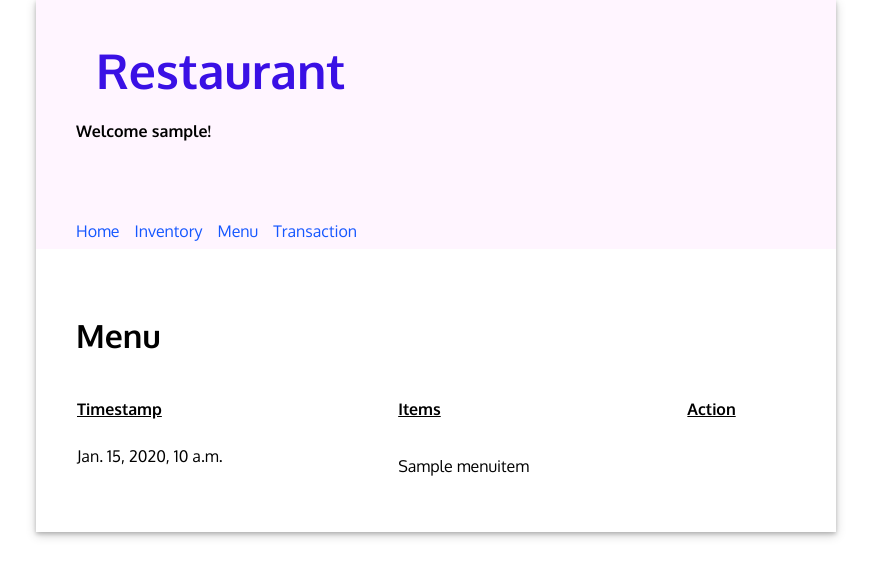
After one commit to majar-practice-project/django-restaurant, a Django app: page /restaurant/purchases in a window 1280 px wide. The commit adds this page. Shown: the top 577 px of the page, without its empty margins (204-1075 px from the left). Run offline with Django 4.2, Linux system fonts and the light colour scheme; a user stored in the database is signed in; tables that the repository leaves empty hold one stand-in row (values such as "Sample post").

Commit message:
feat: Implement listview for purchases

```diff
--- a/restaurant/admin.py
+++ b/restaurant/admin.py
@@ -1,8 +1,7 @@
+from typing import Any
 from django.contrib import admin
 from .models import Ingredient, IngredientRequirement, MenuItem, Purchase
 
-
-# Register your models here.
 admin.site.register(Ingredient)
 admin.site.register(IngredientRequirement)
 admin.site.register(MenuItem)
--- a/restaurant/models.py
+++ b/restaurant/models.py
@@ -47,4 +47,4 @@ class Purchase(models.Model):
     items = models.ManyToManyField(MenuItem)
 
     def __str__(self):
-        return f'{self.timestamp} - {self.items}'
+        return f'{self.timestamp} - {[i.name for i in self.items.all()]}'
--- a/restaurant/templates/base.html
+++ b/restaurant/templates/base.html
@@ -41,6 +41,7 @@
           <a class="nav-item" href="{% url 'index' %}">Home</a>
           <a class="nav-item" href="{% url 'inventory' %}">Inventory</a>
           <a class="nav-item" href="{% url 'menu' %}">Menu</a>
+          <a class="nav-item" href="{% url 'transaction' %}">Transaction</a>
         </nav>
       </header>
       <main>{% block content %}{% endblock %}</main>
--- /dev/null
+++ b/restaurant/templates/restaurant/transaction.html
@@ -0,0 +1,41 @@
+{% extends 'base.html' %}
+{% load static %}
+{% block title %}Restaurant - Transaction{% endblock %}
+{% block content %}
+
+<div>
+    <h2>Menu</h2>
+    <table class="line-table">
+      <thead>
+        <tr>
+          <th>Timestamp</th>
+          <th>Items</th>
+          <th>Action</th>
+        </tr>
+      </thead>
+      <tbody>
+      {% for purchase in object_list %}
+          <tr>
+              <td>
+                  {{ purchase.timestamp }}
+              </td>
+              <td>
+                    {% for item in purchase.items.all %}
+                        <br>{{ item }}
+                    {% endfor %}
+              </td>
+              <td>
+                {% comment %}
+                <a href="{% url 'update_menu_item' item.id %}">🖉</a>
+                <a href="{% url 'delete_menu_item' item.id %}">❌</a>
+                {% endcomment %}
+            </td>
+          </tr>
+      {% endfor %}
+      </tbody>
+    </table>
+    {% comment %}
+    <a href="{% url 'create_menu_item' %}" style="display: inherit; text-align: center; border-radius: 15px; text-decoration: none; color: inherit; padding: 4px; background-color: lightgreen;">➕ Add new Item</a>
+    {% endcomment %}
+  </div>
+  {% endblock %}
--- a/restaurant/urls.py
+++ b/restaurant/urls.py
@@ -10,6 +10,7 @@ urlpatterns = [
     path('ingredients', views.Ingredients.as_view(), name='inventory'),
     path('menu', views.Menu.as_view(), name='menu'),
     path('menu/<pk>/detail', views.Recipe.as_view(), name='recipe'),
+    path('purchases', views.Transaction.as_view(), name='transaction'),
 
     path('ingredients/add', views.CreateIngredient.as_view(), name='create_ingredient'),
     path('ingredients/<pk>/update', views.UpdateIngredient.as_view(), name='update_ingredient'),
--- a/restaurant/views.py
+++ b/restaurant/views.py
@@ -150,7 +150,13 @@ class UpdateMenuItem(LoginRequiredMixin, UpdateView):
         context['form_heading'] = 'Update Menu Item'
         return context
 
+
 class DeleteMenuItem(LoginRequiredMixin, DeleteView):
     model = MenuItem
     template_name = 'restaurant/delete_form.html'
     success_url = reverse_lazy('menu')
+
+
+class Transaction(LoginRequiredMixin, ListView):
+    model = Purchase
+    template_name = 'restaurant/transaction.html'
```
